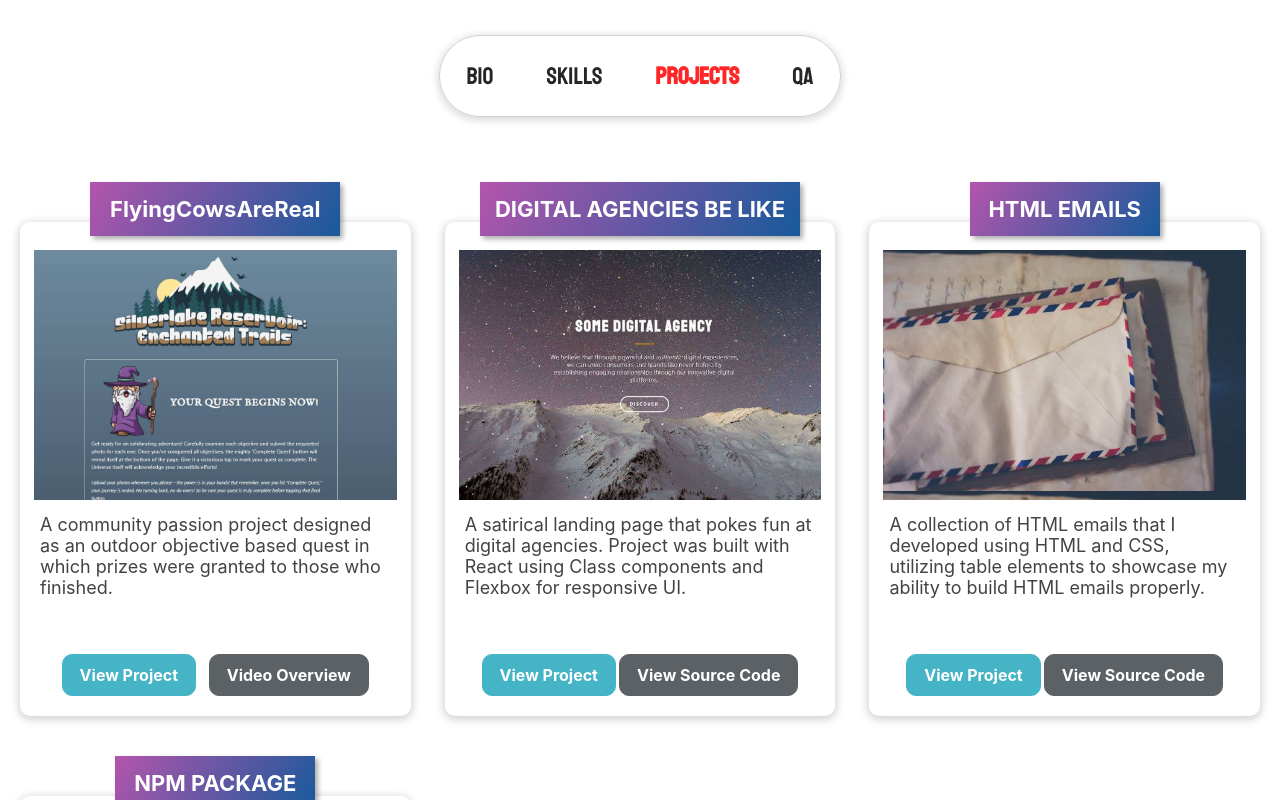
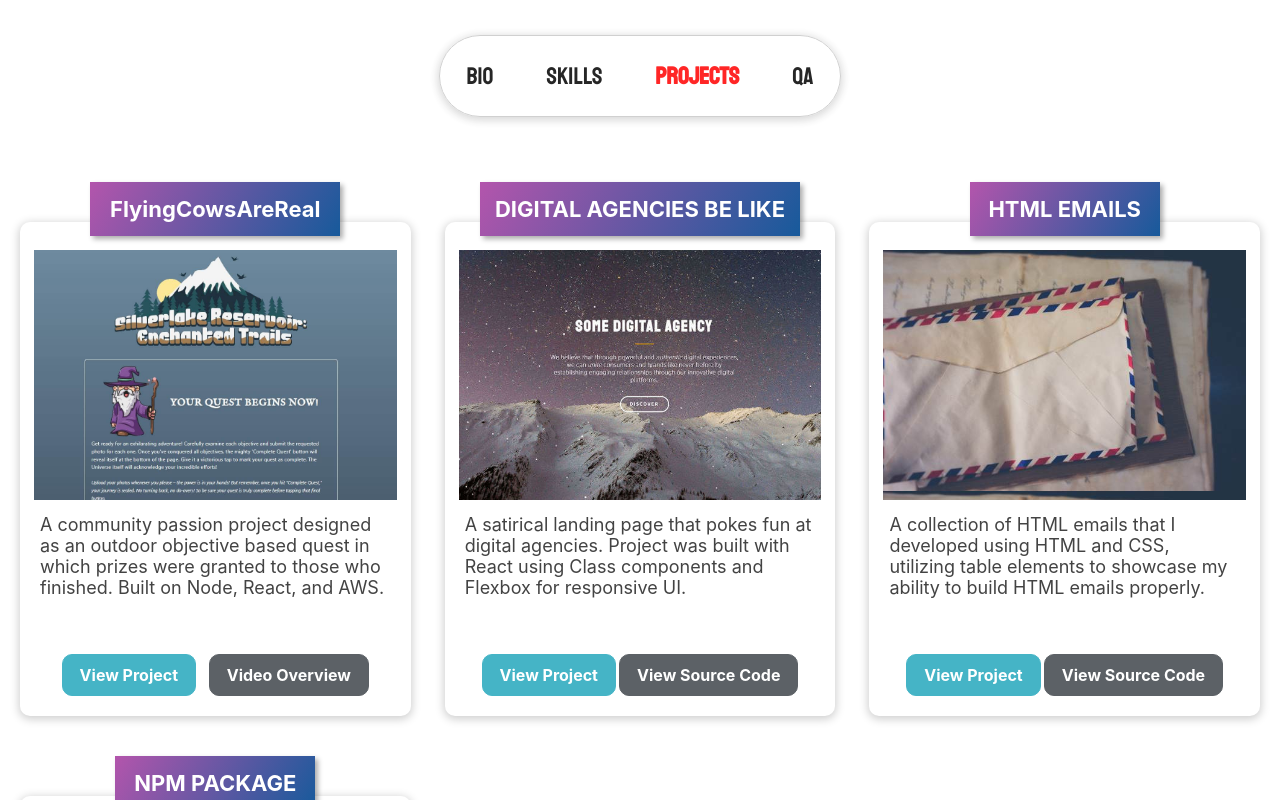
Before and after one commit to sok213/new-portolfio, a React (Create React App) app: page / in a window 1280 px wide. Both pictures are taken after a click on the button "Projects". Shown: the top 800 px of the page. Built offline with nearby package versions, Linux system fonts and the light colour scheme; a web font is replaced by a local one.

Commit message:
improve desc

```diff
--- a/src/Comps/Projects/Projects.js
+++ b/src/Comps/Projects/Projects.js
@@ -12,7 +12,7 @@ export default function Projects() {
   const projects = [
     {
       title: 'FlyingCowsAreReal',
-      desc: 'A community passion project designed as an outdoor objective based quest in which prizes were granted to those who finished.',
+      desc: 'A community passion project designed as an outdoor objective based quest in which prizes were granted to those who finished. Built on Node, React, and AWS.',
       link_source: '#',
       link_project: 'https://www.flyingcowsarereal.com/',
       thumbnail: thumbnail_4,
```
